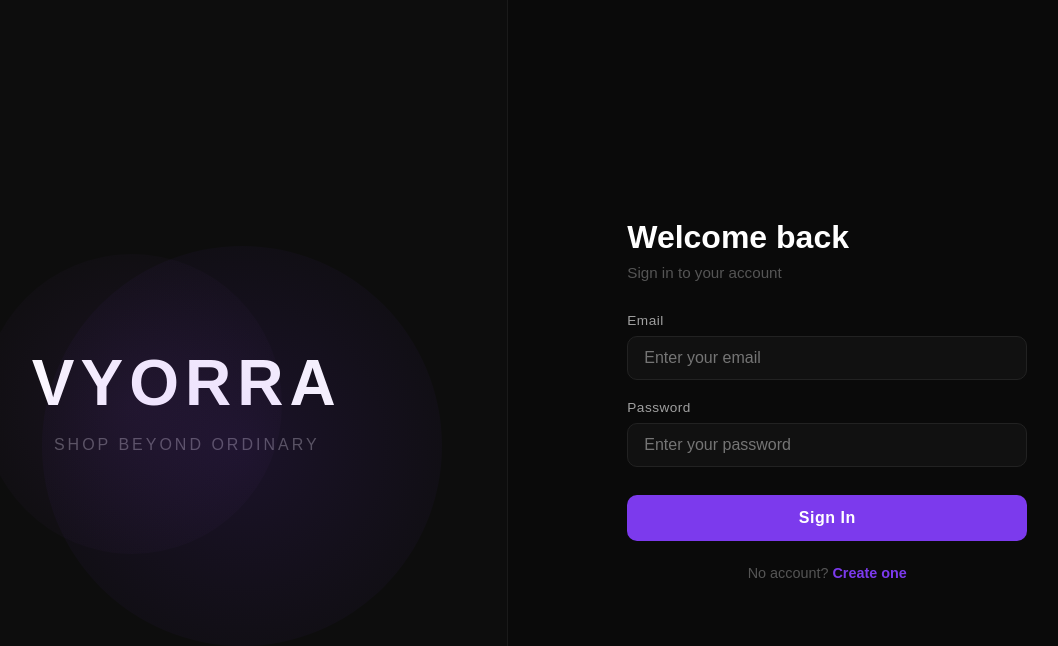
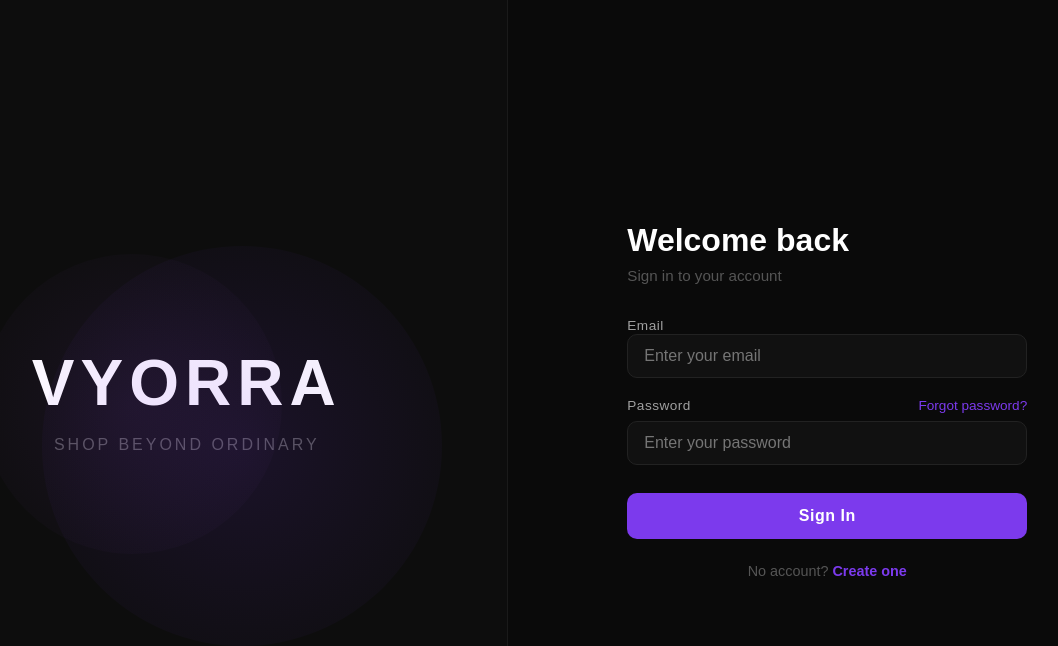
Before and after one commit to shivanianil8/mern-frontend, a React (Vite) app: page /login in a window 1280 px wide. Shown: the top 646 px of the page, without its empty margins (133-1191 px from the left). Built offline with nearby package versions, Linux system fonts and the light colour scheme.

Commit message:
added forgot password UI

```diff
--- a/src/App.jsx
+++ b/src/App.jsx
@@ -10,6 +10,8 @@ import EditProduct from "./pages/EditProduct"
 import Profile from "./pages/Profile"
 import BecomeSeller from "./pages/BecomeSeller"
 import SellerDashboard from "./pages/SellerDashboard"
+import ForgotPassword from "./pages/ForgotPassword"
+import ResetPassword from "./pages/ResetPassword"
 
 function PrivateRoute({ children }) {
   return localStorage.getItem("token")
@@ -20,18 +22,20 @@ function PrivateRoute({ children }) {
 export default function App() {
   return (
     <Routes>
-      <Route path="/"                   element={<Home />} />
-      <Route path="/signup"             element={<Signup />} />
-      <Route path="/login"              element={<Login />} />
-      <Route path="/profile-setup"      element={<PrivateRoute><ProfileSetup /></PrivateRoute>} />
-      <Route path="/dashboard"          element={<PrivateRoute><Dashboard /></PrivateRoute>} />
-      <Route path="/seller-dashboard"   element={<PrivateRoute><SellerDashboard /></PrivateRoute>} />
-      <Route path="/become-seller"      element={<PrivateRoute><BecomeSeller /></PrivateRoute>} />
-      <Route path="/profile"            element={<PrivateRoute><Profile /></PrivateRoute>} />
-      <Route path="/add-product"        element={<PrivateRoute><AddProduct /></PrivateRoute>} />
-      <Route path="/products"           element={<PrivateRoute><ProductList /></PrivateRoute>} />
-      <Route path="/edit-product/:id"   element={<PrivateRoute><EditProduct /></PrivateRoute>} />
-      <Route path="*"                   element={<Navigate to="/" />} />
+      <Route path="/"                      element={<Home />} />
+      <Route path="/signup"                element={<Signup />} />
+      <Route path="/login"                 element={<Login />} />
+      <Route path="/forgot-password"       element={<ForgotPassword />} />
+      <Route path="/reset-password/:token" element={<ResetPassword />} />
+      <Route path="/profile-setup"         element={<PrivateRoute><ProfileSetup /></PrivateRoute>} />
+      <Route path="/dashboard"             element={<PrivateRoute><Dashboard /></PrivateRoute>} />
+      <Route path="/seller-dashboard"      element={<PrivateRoute><SellerDashboard /></PrivateRoute>} />
+      <Route path="/become-seller"         element={<PrivateRoute><BecomeSeller /></PrivateRoute>} />
+      <Route path="/profile"               element={<PrivateRoute><Profile /></PrivateRoute>} />
+      <Route path="/add-product"           element={<PrivateRoute><AddProduct /></PrivateRoute>} />
+      <Route path="/products"              element={<PrivateRoute><ProductList /></PrivateRoute>} />
+      <Route path="/edit-product/:id"      element={<PrivateRoute><EditProduct /></PrivateRoute>} />
+      <Route path="*"                      element={<Navigate to="/" />} />
     </Routes>
   )
 }
--- /dev/null
+++ b/src/pages/ForgotPassword.jsx
@@ -0,0 +1,97 @@
+import { useState } from "react"
+import axios from "axios"
+import { Link } from "react-router-dom"
+import BASE_URL from "../api.js"
+
+export default function ForgotPassword() {
+  const [email, setEmail]     = useState("")
+  const [error, setError]     = useState("")
+  const [sent, setSent]       = useState(false)
+
+  const handleSubmit = async (e) => {
+    e.preventDefault()
+    setError("")
+    try {
+      await axios.post(`${BASE_URL}/api/auth/forgot-password`, { email })
+      setSent(true)
+    } catch (err) {
+      setError(err.response?.data?.message || "Failed to send reset link")
+    }
+  }
+
+  if (sent) {
+    return (
+      <div style={styles.page}>
+        <div style={styles.card}>
+          <div style={{ fontSize: "3rem", marginBottom: "1rem" }}>📧</div>
+          <h2 style={styles.title}>Check your email</h2>
+          <p style={{ color: "#a0a0a0", lineHeight: 1.7, marginBottom: "1rem" }}>
+            We sent a password reset link to{" "}
+            <strong style={{ color: "#ffffff" }}>{email}</strong>
+          </p>
+          <p style={{ color: "#555555", fontSize: "0.85rem" }}>
+            Link expires in 1 hour. Check your spam folder.
+          </p>
+          <Link to="/login" style={styles.backLink}>Back to Login</Link>
+        </div>
+      </div>
+    )
+  }
+
+  return (
+    <div style={styles.page}>
+      <div style={styles.card}>
+        <h2 style={styles.title}>Forgot Password?</h2>
+        <p style={styles.subtitle}>
+          Enter your email and we'll send you a reset link
+        </p>
+
+        {error && <p style={styles.error}>{error}</p>}
+
+        <form onSubmit={handleSubmit}>
+          <label style={styles.label}>Email</label>
+          <input style={styles.input} type="email"
+            placeholder="Enter your email"
+            value={email}
+            onChange={(e) => setEmail(e.target.value)}
+            required />
+          <button style={styles.button} type="submit">
+            Send Reset Link
+          </button>
+        </form>
+
+        <Link to="/login" style={styles.backLink}>← Back to Login</Link>
+      </div>
+    </div>
+  )
+}
+
+const styles = {
+  page: {
+    display: "flex", justifyContent: "center",
+    alignItems: "center", minHeight: "100vh", background: "#0a0a0a"
+  },
+  card: { width: "100%", maxWidth: "400px", padding: "2rem" },
+  title: { color: "#ffffff", fontSize: "2rem", fontWeight: "700", marginBottom: "0.5rem" },
+  subtitle: { color: "#555555", marginBottom: "2rem", fontSize: "0.95rem", lineHeight: 1.6 },
+  label: { display: "block", color: "#a0a0a0", fontSize: "0.85rem", marginBottom: "8px" },
+  input: {
+    width: "100%", padding: "12px 16px", margin: "0 0 20px 0",
+    borderRadius: "10px", border: "1px solid #222222",
+    background: "#111111", color: "#ffffff", fontSize: "1rem",
+    boxSizing: "border-box", outline: "none"
+  },
+  button: {
+    width: "100%", padding: "14px", background: "#7c3aed",
+    color: "#ffffff", border: "none", borderRadius: "10px",
+    cursor: "pointer", fontSize: "1rem", fontWeight: "600"
+  },
+  backLink: {
+    display: "block", color: "#7c3aed", textDecoration: "none",
+    textAlign: "center", marginTop: "1.5rem", fontSize: "0.9rem"
+  },
+  error: {
+    color: "#ef4444", fontSize: "0.85rem", marginBottom: "1rem",
+    padding: "10px", background: "#ef444410", borderRadius: "8px"
+  }
+}
--- a/src/pages/Login.jsx
+++ b/src/pages/Login.jsx
@@ -1,18 +1,26 @@
-import { useState } from "react"
+import { useState, useEffect } from "react"
 import axios from "axios"
-import { useNavigate, Link } from "react-router-dom"
+import { useNavigate, Link, useSearchParams } from "react-router-dom"
 import BASE_URL from "../api.js"
 
 export default function Login() {
-  const [form, setForm] = useState({ email: "", password: "" })
-  const [error, setError] = useState("")
-  const navigate = useNavigate()
+  const [form, setForm]       = useState({ email: "", password: "" })
+  const [error, setError]     = useState("")
+  const [success, setSuccess] = useState("")
+  const navigate              = useNavigate()
+  const [searchParams]        = useSearchParams()
+
+  useEffect(() => {
+    if (searchParams.get("verified") === "true") {
+      setSuccess("Email verified! You can now login.")
+    }
+  }, [])
 
   const handleChange = (e) =>
     setForm({ ...form, [e.target.name]: e.target.value })
 
   const validate = () => {
-    if (!form.email.includes("@") || !form.email.includes(".")) return "Enter a valid email address"
+    if (!form.email.includes("@") || !form.email.includes(".")) return "Enter a valid email"
     if (form.password.length < 6) return "Password must be at least 6 characters"
     return null
   }
@@ -48,7 +56,8 @@ export default function Login() {
           <h2 style={styles.title}>Welcome back</h2>
           <p style={styles.subtitle}>Sign in to your account</p>
 
-          {error && <p style={styles.error}>{error}</p>}
+          {error   && <p style={styles.error}>{error}</p>}
+          {success && <p style={styles.success}>{success}</p>}
 
           <form onSubmit={handleSubmit}>
             <label style={styles.label}>Email</label>
@@ -56,7 +65,12 @@ export default function Login() {
               placeholder="Enter your email"
               value={form.email} onChange={handleChange} required />
 
-            <label style={styles.label}>Password</label>
+            <div style={{ display: "flex", justifyContent: "space-between", alignItems: "center", marginBottom: "8px" }}>
+              <label style={styles.label}>Password</label>
+              <Link to="/forgot-password" style={styles.forgotLink}>
+                Forgot password?
+              </Link>
+            </div>
             <input style={styles.input} name="password" type="password"
               placeholder="Enter your password"
               value={form.password} onChange={handleChange}
@@ -76,10 +90,7 @@ export default function Login() {
 }
 
 const styles = {
-  page: {
-    display: "flex", minHeight: "100vh",
-    background: "#0a0a0a"
-  },
+  page: { display: "flex", minHeight: "100vh", background: "#0a0a0a" },
   left: {
     flex: 1, display: "flex", alignItems: "center",
     justifyContent: "center", position: "relative",
@@ -88,14 +99,10 @@ const styles = {
   },
   leftContent: { position: "relative", zIndex: 2, textAlign: "center" },
   brand: {
-    color: "#ffffff", fontSize: "4rem",
-    fontWeight: "800", letterSpacing: "6px",
-    textTransform: "uppercase", marginBottom: "1rem"
+    color: "#ffffff", fontSize: "4rem", fontWeight: "800",
+    letterSpacing: "6px", textTransform: "uppercase", marginBottom: "1rem"
   },
-  tagline: {
-    color: "#555555", fontSize: "1rem",
-    letterSpacing: "3px", textTransform: "uppercase"
-  },
+  tagline: { color: "#555555", fontSize: "1rem", letterSpacing: "3px", textTransform: "uppercase" },
   circle1: {
     position: "absolute", width: "400px", height: "400px",
     borderRadius: "50%", top: "-100px", right: "-100px",
@@ -111,37 +118,32 @@ const styles = {
     justifyContent: "center", padding: "2rem"
   },
   card: { width: "100%", maxWidth: "400px" },
-  title: {
-    color: "#ffffff", fontSize: "2rem",
-    fontWeight: "700", marginBottom: "0.5rem"
-  },
+  title: { color: "#ffffff", fontSize: "2rem", fontWeight: "700", marginBottom: "0.5rem" },
   subtitle: { color: "#555555", marginBottom: "2rem", fontSize: "0.95rem" },
-  label: {
-    display: "block", color: "#a0a0a0",
-    fontSize: "0.85rem", marginBottom: "8px",
-    letterSpacing: "0.5px"
-  },
+  label: { color: "#a0a0a0", fontSize: "0.85rem", letterSpacing: "0.5px" },
+  forgotLink: { color: "#7c3aed", textDecoration: "none", fontSize: "0.85rem" },
   input: {
-    width: "100%", padding: "12px 16px",
-    margin: "0 0 20px 0", borderRadius: "10px",
-    border: "1px solid #222222", background: "#111111",
-    color: "#ffffff", fontSize: "1rem",
+    width: "100%", padding: "12px 16px", margin: "0 0 20px 0",
+    borderRadius: "10px", border: "1px solid #222222",
+    background: "#111111", color: "#ffffff", fontSize: "1rem",
     boxSizing: "border-box", outline: "none"
   },
   button: {
-    width: "100%", padding: "14px",
-    background: "#7c3aed", color: "#ffffff",
-    border: "none", borderRadius: "10px",
-    cursor: "pointer", fontSize: "1rem",
-    fontWeight: "600", marginTop: "8px",
-    letterSpacing: "0.5px"
+    width: "100%", padding: "14px", background: "#7c3aed",
+    color: "#ffffff", border: "none", borderRadius: "10px",
+    cursor: "pointer", fontSize: "1rem", fontWeight: "600",
+    marginTop: "8px", letterSpacing: "0.5px"
   },
   footer: { color: "#555555", textAlign: "center", marginTop: "1.5rem", fontSize: "0.9rem" },
   footerLink: { color: "#7c3aed", textDecoration: "none", fontWeight: "600" },
   error: {
-    color: "#ef4444", fontSize: "0.85rem",
-    marginBottom: "1rem", padding: "10px",
-    background: "#ef444410", borderRadius: "8px",
+    color: "#ef4444", fontSize: "0.85rem", marginBottom: "1rem",
+    padding: "10px", background: "#ef444410", borderRadius: "8px",
     border: "1px solid #ef444430"
+  },
+  success: {
+    color: "#22c55e", fontSize: "0.85rem", marginBottom: "1rem",
+    padding: "10px", background: "#22c55e10", borderRadius: "8px",
+    border: "1px solid #22c55e30"
   }
 }
--- /dev/null
+++ b/src/pages/ResetPassword.jsx
@@ -0,0 +1,97 @@
+import { useState } from "react"
+import axios from "axios"
+import { useNavigate, useParams } from "react-router-dom"
+import BASE_URL from "../api.js"
+
+export default function ResetPassword() {
+  const [form, setForm]       = useState({ password: "", confirm: "" })
+  const [error, setError]     = useState("")
+  const [success, setSuccess] = useState("")
+  const navigate              = useNavigate()
+  const { token }             = useParams()
+
+  const handleSubmit = async (e) => {
+    e.preventDefault()
+    setError("")
+
+    if (form.password.length < 6) {
+      setError("Password must be at least 6 characters")
+      return
+    }
+    if (form.password !== form.confirm) {
+      setError("Passwords do not match")
+      return
+    }
+
+    try {
+      await axios.post(
+        `${BASE_URL}/api/auth/reset-password/${token}`,
+        { password: form.password }
+      )
+      setSuccess("Password reset successful! Redirecting to login...")
+      setTimeout(() => navigate("/login"), 2000)
+    } catch (err) {
+      setError(err.response?.data?.message || "Failed to reset password")
+    }
+  }
+
+  return (
+    <div style={styles.page}>
+      <div style={styles.card}>
+        <h2 style={styles.title}>Reset Password</h2>
+        <p style={styles.subtitle}>Enter your new password</p>
+
+        {error   && <p style={styles.error}>{error}</p>}
+        {success && <p style={styles.success}>{success}</p>}
+
+        <form onSubmit={handleSubmit}>
+          <label style={styles.label}>New Password</label>
+          <input style={styles.input} type="password"
+            placeholder="Minimum 6 characters"
+            value={form.password}
+            onChange={(e) => setForm({ ...form, password: e.target.value })}
+            maxLength={20} required />
+
+          <label style={styles.label}>Confirm Password</label>
+          <input style={styles.input} type="password"
+            placeholder="Confirm your password"
+            value={form.confirm}
+            onChange={(e) => setForm({ ...form, confirm: e.target.value })}
+            maxLength={20} required />
+
+          <button style={styles.button} type="submit">Reset Password</button>
+        </form>
+      </div>
+    </div>
+  )
+}
+
+const styles = {
+  page: {
+    display: "flex", justifyContent: "center",
+    alignItems: "center", minHeight: "100vh", background: "#0a0a0a"
+  },
+  card: { width: "100%", maxWidth: "400px", padding: "2rem" },
+  title: { color: "#ffffff", fontSize: "2rem", fontWeight: "700", marginBottom: "0.5rem" },
+  subtitle: { color: "#555555", marginBottom: "2rem", fontSize: "0.95rem" },
+  label: { display: "block", color: "#a0a0a0", fontSize: "0.85rem", marginBottom: "8px" },
+  input: {
+    width: "100%", padding: "12px 16px", margin: "0 0 20px 0",
+    borderRadius: "10px", border: "1px solid #222222",
+    background: "#111111", color: "#ffffff", fontSize: "1rem",
+    boxSizing: "border-box", outline: "none"
+  },
+  button: {
+    width: "100%", padding: "14px", background: "#7c3aed",
+    color: "#ffffff", border: "none", borderRadius: "10px",
+    cursor: "pointer", fontSize: "1rem", fontWeight: "600"
+  },
+  error: {
+    color: "#ef4444", fontSize: "0.85rem", marginBottom: "1rem",
+    padding: "10px", background: "#ef444410", borderRadius: "8px"
+  },
+  success: {
+    color: "#22c55e", fontSize: "0.85rem", marginBottom: "1rem",
+    padding: "10px", background: "#22c55e10", borderRadius: "8px"
+  }
+}
```
